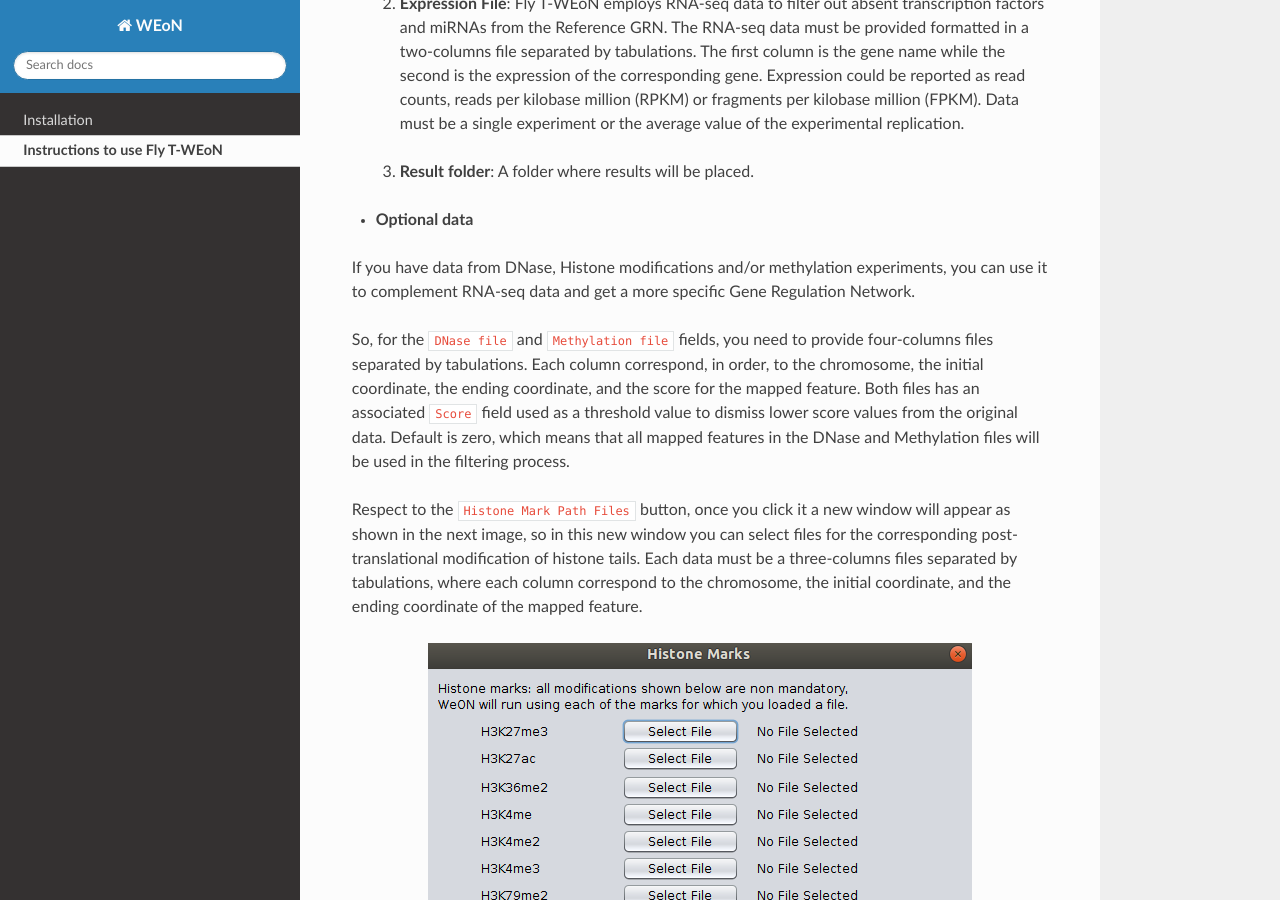
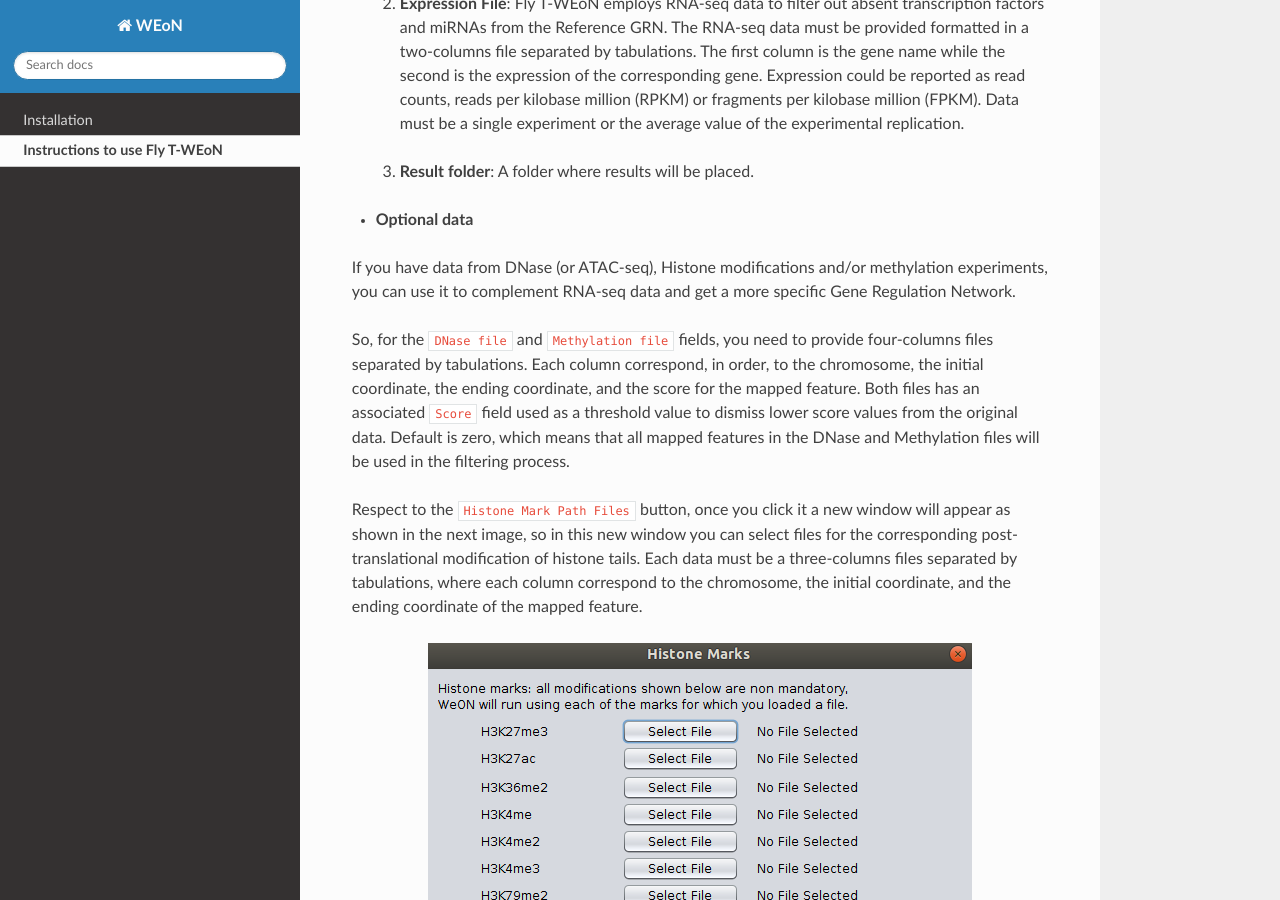
Before and after one commit to networkbiolab/WEoN, a Sphinx documentation site: the page built from docs/use_instructions.rst, in a window 1280 px wide and 900 px high, scrolled down 1470 px. Built offline with Sphinx 7.4.7 and the Read the Docs theme 2.0.0, drawn with Linux system fonts in a browser that asks for light colours.

Commit message:
Update use_instructions.rst

```diff
--- a/docs/use_instructions.rst
+++ b/docs/use_instructions.rst
@@ -36,7 +36,7 @@ In order to use Fly T-WEoN, you need to provide at least three required data as
 
 - **Optional data**
 
-If you have data from DNase, Histone modifications and/or methylation experiments, you can use it to complement RNA-seq data and get a more specific Gene Regulation Network.
+If you have data from DNase (or ATAC-seq), Histone modifications and/or methylation experiments, you can use it to complement RNA-seq data and get a more specific Gene Regulation Network.
 
 So, for the ``DNase file`` and ``Methylation file`` fields, you need to provide four-columns files separated by tabulations. Each column correspond, in order, to the chromosome, the initial coordinate, the ending coordinate, and the score for the mapped feature. Both files has an associated ``Score`` field used as a threshold value to dismiss lower score values from the original data. Default is zero, which means that all mapped features in the DNase and Methylation files will be used in the filtering process.
 
```
